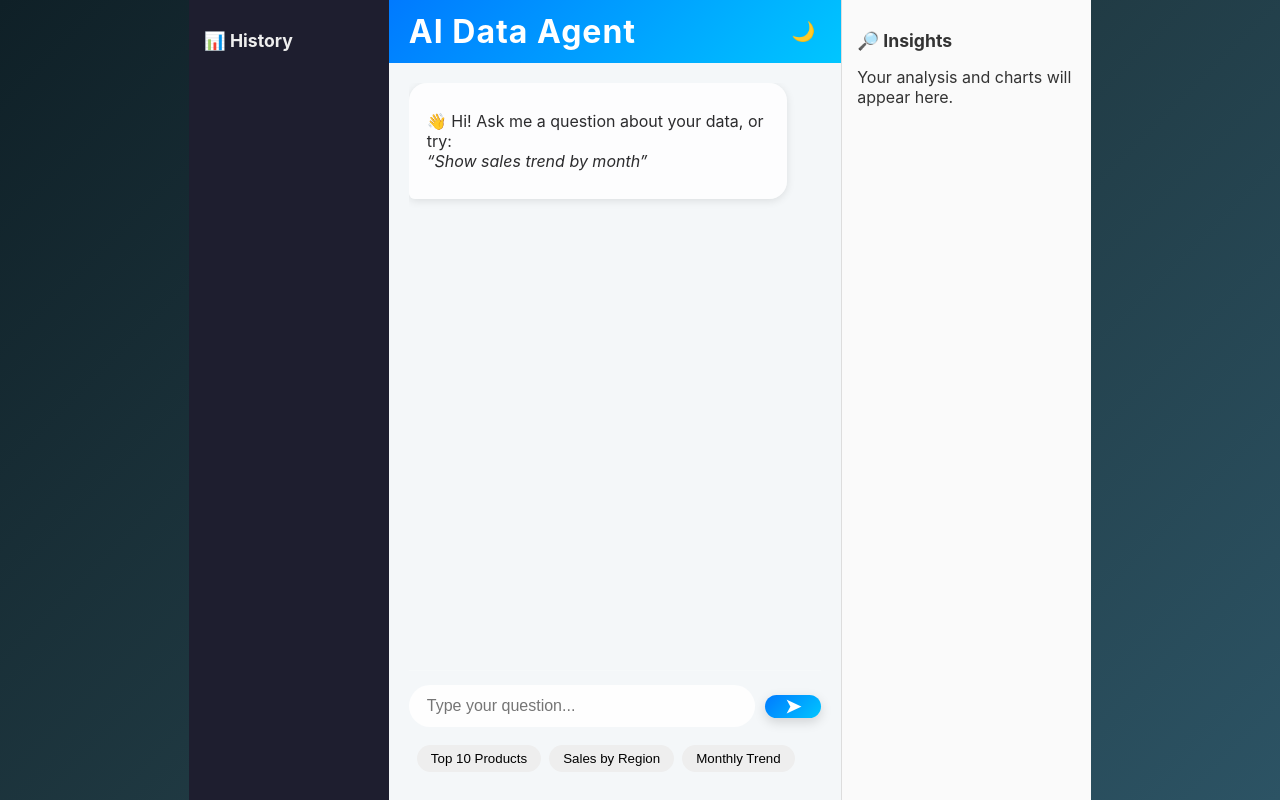
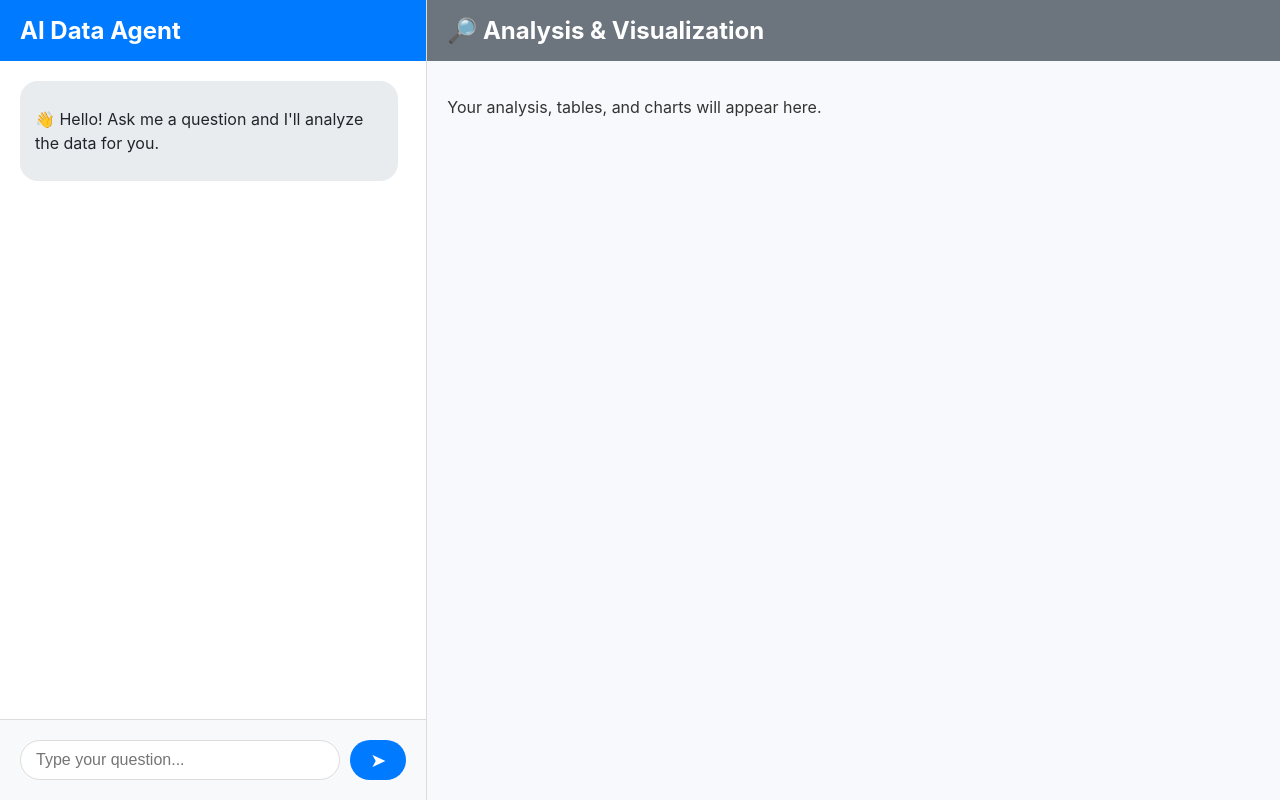
Before and after one commit to Yesh045/AI_Data_Agent, a Flask app: page / in a window 1280 px wide. Run offline with Flask 3, Linux system fonts and the light colour scheme.

Commit message:
Feat: Implement two-column dashboard and two-step AI analysis

```diff
--- a/agent_logic.py
+++ b/agent_logic.py
@@ -11,6 +11,10 @@ api_key = os.getenv("GOOGLE_API_KEY")
 if not api_key:
     raise ValueError("GOOGLE_API_KEY not found in .env file.")
 genai.configure(api_key=api_key)
+
+# --- MODEL REVERT ---
+# We are reverting to the 1.5 Flash model. It is highly capable and has
+# a more generous free tier, which will prevent the quota errors.
 model = genai.GenerativeModel('gemini-1.5-flash')
 
 # --- DATABASE INTERACTION ---
--- a/static/script.js
+++ b/static/script.js
@@ -2,16 +2,14 @@ document.addEventListener('DOMContentLoaded', () => {
     const userInput = document.getElementById('user-input');
     const sendBtn = document.getElementById('send-btn');
     const chatBox = document.getElementById('chat-box');
-
-    // Get references to our dashboard panels
     const insightBox = document.getElementById('insight-box');
     const downloadBtn = document.getElementById('download-chart-btn');
-    const suggestionChips = document.querySelectorAll('.chip');
 
     let chartInstance = null;
 
-    const sendMessage = async (prompt) => {
-        if (!prompt || prompt.trim() === '') return;
+    const sendMessage = async () => {
+        const prompt = userInput.value.trim();
+        if (!prompt) return;
 
         appendChatMessage(prompt, 'user-message');
         userInput.value = '';
@@ -33,7 +31,6 @@ document.addEventListener('DOMContentLoaded', () => {
             console.error('Error:', error);
             const errorData = { analysis: { summary: 'Sorry, a technical error occurred. Please check the server console.' } };
             updateChat(errorData);
-            updateInsights(errorData);
         }
     };
 
@@ -46,43 +43,45 @@ document.addEventListener('DOMContentLoaded', () => {
         const loadingMessage = chatBox.querySelector('.loading');
         let chatHtml = '';
 
-        if (data.chat_response) {
-            chatHtml = `<p>${data.chat_response}</p>`;
-        } else if (data.analysis && data.analysis.summary) {
-            chatHtml = `<p>${data.analysis.summary}</p>`;
-        } else {
-            chatHtml = `<p>I've updated the insights panel with your results.</p>`;
+        if (data.analysis && data.analysis.summary) {
+            chatHtml += `<p>${data.analysis.summary}</p>`;
+        }
+
+        // This correctly places the table in the chat message, fulfilling your request
+        if (data.results && data.results.length > 0) {
+            chatHtml += createTable(data.results);
         }
 
         if (loadingMessage) {
-            loadingMessage.innerHTML = chatHtml;
+            if (chatHtml.trim() === '') {
+                // If there's nothing to show, give a generic response
+                loadingMessage.innerHTML = "<p>I've processed your request. The results are in the insights panel.</p>";
+            } else {
+                loadingMessage.innerHTML = chatHtml;
+            }
             loadingMessage.classList.remove('loading');
-        } else {
-            appendChatMessage(chatHtml, 'bot-message');
         }
     };
 
     const updateInsights = (data) => {
-        // Always clear the panel and hide the button first for a fresh slate
         insightBox.innerHTML = '';
         downloadBtn.style.display = 'none';
 
-        if (data.sql) {
+        if (data.sql_query) {
             const details = document.createElement('details');
-            details.innerHTML = `<summary>Show SQL Query</summary><pre>${data.sql}</pre>`;
+            details.innerHTML = `<summary>Show SQL Query</summary><pre>${data.sql_query}</pre>`;
             insightBox.appendChild(details);
         }
 
+        // The chart is now the only other item in the insights panel
         if (data.analysis && data.analysis.chart_config) {
             const canvas = document.createElement('canvas');
             canvas.id = 'botChart';
             insightBox.appendChild(canvas);
             renderChart(data.analysis.chart_config, data.results);
-            downloadBtn.style.display = 'block'; // Show the download button only if a chart exists
-        } else if (data.results && data.results.length > 0) {
-            insightBox.innerHTML += createTable(data.results);
-        } else if (!data.sql && !data.chat_response) {
-             insightBox.innerHTML = '<p>No analysis to display. Ask a question!</p>';
+            downloadBtn.style.display = 'block';
+        } else if (!data.sql_query) {
+             insightBox.innerHTML = '<p>No analysis to display for this conversation.</p>';
         }
     };
 
@@ -106,14 +105,15 @@ document.addEventListener('DOMContentLoaded', () => {
     const downloadChart = () => {
         if (!chartInstance) return;
         const link = document.createElement('a');
-        link.href = chartInstance.toBase64Image();
+        link.href = chartInstance.toBase64Image('image/png', 1.0); // High quality
         link.download = 'ai_data_agent_chart.png';
         link.click();
     };
 
     const createTable = (data) => {
         const headers = Object.keys(data[0]);
-        let table = '<table><thead><tr>';
+        let table = '<div class="table-wrapper">'; // Wrapper for scrolling
+        table += '<table><thead><tr>';
         headers.forEach(h => table += `<th>${h}</th>`);
         table += '</tr></thead><tbody>';
         data.forEach(row => {
@@ -121,7 +121,7 @@ document.addEventListener('DOMContentLoaded', () => {
             headers.forEach(h => table += `<td>${row[h]}</td>`);
             table += '</tr>';
         });
-        table += '</tbody></table>';
+        table += '</tbody></table></div>';
         return table;
     };
 
@@ -129,28 +129,14 @@ document.addEventListener('DOMContentLoaded', () => {
         const messageDiv = document.createElement('div');
         messageDiv.className = `message ${className}`;
         if (isLoading) { messageDiv.classList.add('loading'); }
-
-        if (className === 'bot-message') {
-            messageDiv.innerHTML = content;
-        } else {
-            const p = document.createElement('p');
-            p.textContent = content;
-            messageDiv.appendChild(p);
-        }
+        messageDiv.innerHTML = content;
         chatBox.appendChild(messageDiv);
         chatBox.scrollTop = chatBox.scrollHeight;
     };
 
-    sendBtn.addEventListener('click', () => sendMessage(userInput.value));
+    sendBtn.addEventListener('click', sendMessage);
     userInput.addEventListener('keypress', (e) => {
-        if (e.key === 'Enter') sendMessage(userInput.value);
+        if (e.key === 'Enter') sendMessage();
     });
     downloadBtn.addEventListener('click', downloadChart);
-    suggestionChips.forEach(chip => {
-        chip.addEventListener('click', () => {
-            const prompt = chip.textContent;
-            userInput.value = prompt;
-            sendMessage(prompt);
-        });
-    });
 });
--- a/static/style.css
+++ b/static/style.css
@@ -1,254 +1,169 @@
-/* Base reset */
+/* General Setup */
 body {
-  font-family: "Inter", -apple-system, BlinkMacSystemFont, sans-serif;
-  background: linear-gradient(135deg, #0f2027, #203a43, #2c5364);
+    font-family: -apple-system, BlinkMacSystemFont, 'Segoe UI', Roboto, Helvetica, Arial, sans-serif;
+    background-color: #f0f2f5;
     margin: 0;
-  display: flex;
-  justify-content: center;
-  align-items: center;
-  min-height: 100vh;
     color: #333;
 }
 
-/* Glass container */
-.container.glass {
-  width: 95%;
-  max-width: 850px;
-  background: rgba(255, 255, 255, 0.15);
-  border-radius: 20px;
-  box-shadow: 0 10px 40px rgba(0,0,0,0.2);
-  backdrop-filter: blur(15px);
-  overflow: hidden;
+/* Dashboard Layout */
+.dashboard-container {
+    display: flex;
+    width: 100vw;
+    height: 100vh;
+}
+
+.chat-panel {
+    flex: 1; /* Takes up 1 part of the space */
+    min-width: 350px;
+    max-width: 450px;
     display: flex;
     flex-direction: column;
+    background-color: #ffffff;
+    border-right: 1px solid #dcdcdc;
 }
 
-/* Header */
-header {
-  padding: 22px;
-  background: linear-gradient(135deg, #007aff, #00c6ff);
-  text-align: center;
-  color: white;
-}
-header h1 {
-  margin: 0;
-  font-size: 2em;
-  letter-spacing: 1px;
-}
-header p {
-  margin: 4px 0 0;
-  opacity: 0.85;
+.analysis-panel {
+    flex: 2; /* Takes up 2 parts of the space, making it larger */
+    display: flex;
+    flex-direction: column;
+    background-color: #f7f9fc;
+    overflow-y: auto;
 }
 
-/* Chat window */
-.chat-window {
+/* Headers */
+header {
+    padding: 16px 20px;
+    background-color: #007aff;
+    color: white;
+    flex-shrink: 0;
     display: flex;
-  flex-direction: column;
+    justify-content: space-between;
+    align-items: center;
+}
+
+.analysis-panel header {
+    background-color: #6c757d;
+}
+
+header h1, header h2 {
+    margin: 0;
+    font-size: 1.5em;
+}
+
+/* Chat Area */
+.chat-box {
     flex-grow: 1;
+    overflow-y: auto;
     padding: 20px;
 }
 
-.chat-box {
-  flex-grow: 1;
-  overflow-y: auto;
-  margin-bottom: 20px;
-  padding-right: 10px;
-  height: 60vh;
-  scrollbar-width: thin;
-}
-.chat-box::-webkit-scrollbar {
-  width: 6px;
-}
-.chat-box::-webkit-scrollbar-thumb {
-  background: rgba(255,255,255,0.3);
-  border-radius: 10px;
-}
-
-/* Messages */
 .message {
-  margin-bottom: 14px;
-  padding: 12px 18px;
+    margin-bottom: 12px;
+    padding: 10px 15px;
     border-radius: 18px;
-  max-width: 85%;
+    max-width: 90%;
+    line-height: 1.5;
     animation: fadeIn 0.3s ease-in-out;
 }
 
 .user-message {
-  background: linear-gradient(135deg, #007aff, #8e2de2);
+    background-color: #007aff;
     color: white;
     align-self: flex-end;
-  border-bottom-right-radius: 6px;
-  box-shadow: 0 4px 12px rgba(0,0,0,0.15);
+    margin-left: auto;
 }
 
 .bot-message {
-  background-color: rgba(255,255,255,0.8);
-  color: #2c2c2e;
+    background-color: #e9ecef;
+    color: #212529;
     align-self: flex-start;
-  border-bottom-left-radius: 6px;
-  box-shadow: 0 2px 8px rgba(0,0,0,0.1);
 }
 
-.bot-message pre {
-  background: #1c1c1e;
-  color: #f2f2f2;
-  padding: 10px;
-  border-radius: 8px;
-  overflow-x: auto;
+.input-area {
+    display: flex;
+    padding: 20px;
+    border-top: 1px solid #dcdcdc;
+    background-color: #f8f9fa;
 }
 
-.bot-message table {
-  width: 100%;
-  border-collapse: collapse;
-  margin-top: 10px;
-  font-size: 0.9em;
-}
-.bot-message th, .bot-message td {
-  border: 1px solid #ddd;
-  padding: 6px 10px;
-}
-.bot-message th {
-  background: #f4f7f9;
+#user-input {
+    flex-grow: 1;
+    border: 1px solid #dcdcdc;
+    border-radius: 20px;
+    padding: 10px 15px;
+    font-size: 1em;
+    outline: none;
 }
 
-/* Chart container */
-.chart-container {
-  margin-top: 15px;
-  padding: 10px;
-  background: white;
-  border-radius: 12px;
-  box-shadow: 0 4px 12px rgba(0,0,0,0.1);
-}
-
-/* Input */
-.input-area {
-  display: flex;
-  border-top: 1px solid rgba(255,255,255,0.2);
-  padding: 14px 0 10px;
-  align-items: center;
-}
-#user-input {
-  flex-grow: 1;
-  border: none;
-  border-radius: 25px;
-  padding: 12px 18px;
-  font-size: 1em;
-  outline: none;
-  background: rgba(255,255,255,0.9);
-}
 #send-btn {
     margin-left: 10px;
-  background: linear-gradient(135deg, #007aff, #00c6ff);
+    background-color: #007aff;
     color: white;
     border: none;
     padding: 0 20px;
-  border-radius: 25px;
+    border-radius: 20px;
     font-size: 1.2em;
-  font-weight: bold;
     cursor: pointer;
-  box-shadow: 0 4px 12px rgba(0,0,0,0.15);
-  transition: transform 0.2s ease, background 0.3s;
-}
-#send-btn:hover {
-  transform: scale(1.05);
 }
 
-/* Typing indicator */
-.loading::after {
-  content: " ⠋";
-  animation: dots 1s steps(5, end) infinite;
-}
-@keyframes dots {
-  0%, 20% { content: " ⠋"; }
-  40% { content: " ⠙"; }
-  60% { content: " ⠹"; }
-  80% { content: " ⠸"; }
-  100% { content: " ⠋"; }
+/* Analysis Area */
+.insight-box {
+    padding: 20px;
+    flex-grow: 1;
 }
 
-/* Fade in animation */
+.insight-box table {
+    width: 100%;
+    border-collapse: collapse;
+    margin-top: 15px;
+}
+
+.insight-box th, .insight-box td {
+    border: 1px solid #dcdcdc;
+    padding: 8px 12px;
+    text-align: left;
+}
+
+.insight-box th {
+    background-color: #e9ecef;
+}
+
+.insight-box details {
+    background-color: #f8f9fa;
+    border: 1px solid #dcdcdc;
+    padding: 10px;
+    border-radius: 8px;
+    margin-bottom: 15px;
+}
+
+.insight-box pre {
+    background-color: #212529;
+    color: #f8f9fa;
+    padding: 10px;
+    border-radius: 4px;
+    white-space: pre-wrap;
+    word-wrap: break-word;
+}
+
+/* This ensures the chart uses the available space correctly */
+.insight-box canvas {
+    max-width: 100%;
+    height: auto !important; /* Override default chart.js inline style */
+}
+
+#download-chart-btn {
+    background-color: #28a745;
+    color: white;
+    border: none;
+    padding: 8px 16px;
+    border-radius: 5px;
+    font-weight: 600;
+    cursor: pointer;
+}
+
+/* Animation */
 @keyframes fadeIn {
-  from { opacity: 0; transform: translateY(5px); }
+    from { opacity: 0; transform: translateY(10px); }
     to { opacity: 1; transform: translateY(0); }
 }
-/* Layout grid */
-.layout {
-  display: grid;
-  grid-template-columns: 200px 1fr 250px;
-  height: 100vh;
-}
-
-/* Sidebar */
-.sidebar {
-  background: #1e1e2f;
-  color: #eee;
-  padding: 15px;
-  overflow-y: auto;
-}
-.sidebar h2 {
-  font-size: 1.1em;
-  margin-bottom: 10px;
-}
-.sidebar ul {
-  list-style: none;
-  padding: 0;
-}
-.sidebar li {
-  padding: 8px;
-  cursor: pointer;
-  border-radius: 6px;
-}
-.sidebar li:hover {
-  background: rgba(255,255,255,0.1);
-}
-
-/* Main */
-.main {
-  display: flex;
-  flex-direction: column;
-  background: #f4f7f9;
-}
-.main header {
-  background: linear-gradient(135deg,#007aff,#00c6ff);
-  color: white;
-  padding: 12px 20px;
-  display: flex;
-  justify-content: space-between;
-  align-items: center;
-}
-#theme-toggle {
-  border: none;
-  background: transparent;
-  font-size: 1.2em;
-  cursor: pointer;
-  color: white;
-}
-
-/* Suggestions */
-.suggestions {
-  display: flex;
-  gap: 8px;
-  padding: 8px;
-}
-.chip {
-  background: #eee;
-  border: none;
-  padding: 6px 14px;
-  border-radius: 16px;
-  cursor: pointer;
-}
-.chip:hover {
-  background: #ddd;
-}
-
-/* Insights Panel */
-.insights {
-  background: #fafafa;
-  border-left: 1px solid #ddd;
-  padding: 15px;
-  overflow-y: auto;
-}
-.insights h2 {
-  font-size: 1.1em;
-  margin-bottom: 10px;
-}
--- a/templates/index.html
+++ b/templates/index.html
@@ -3,52 +3,38 @@
 <head>
     <meta charset="UTF-8" />
     <meta name="viewport" content="width=device-width, initial-scale=1.0">
-  <title>AI Data Agent</title>
+    <title>AI Data Agent Dashboard</title>
     <link rel="stylesheet" href="/static/style.css">
     <script src="https://cdn.jsdelivr.net/npm/chart.js"></script>
 </head>
 <body>
-  <div class="layout">
-
-    <aside class="sidebar">
-      <h2>📊 History</h2>
-      <ul id="history"></ul>
-    </aside>
-
-    <main class="main">
+    <div class="dashboard-container">
+        <!-- Left Panel for Chat -->
+        <div class="chat-panel">
             <header>
                 <h1>AI Data Agent</h1>
-        <button id="theme-toggle">🌙</button>
             </header>
-
-      <div class="chat-window">
             <div id="chat-box" class="chat-box">
                 <div class="message bot-message">
-            <p>👋 Hi! Ask me a question about your data, or try:<br>
-              <em>“Show sales trend by month”</em></p>
+                    <p>👋 Hello! Ask me a question and I'll analyze the data for you.</p>
                 </div>
             </div>
-
             <div class="input-area">
                 <input type="text" id="user-input" placeholder="Type your question...">
                 <button id="send-btn">➤</button>
             </div>
+        </div>
 
-        <div class="suggestions">
-          <button class="chip">Top 10 Products</button>
-          <button class="chip">Sales by Region</button>
-          <button class="chip">Monthly Trend</button>
+        <!-- Right Panel for Analysis -->
+        <div class="analysis-panel">
+            <header>
+                <h2>🔎 Analysis & Visualization</h2>
+                <button id="download-chart-btn" style="display: none;">Download Chart</button>
+            </header>
+            <div id="insight-box" class="insight-box">
+                <p>Your analysis, tables, and charts will appear here.</p>
             </div>
         </div>
-    </main>
-
-    <aside class="insights">
-      <h2>🔎 Insights</h2>
-      <div id="insight-box">
-        <p>Your analysis and charts will appear here.</p>
-      </div>
-      <button id="download-chart-btn" class="download-btn" style="display: none;">Download Chart</button>
-    </aside>
     </div>
 
     <script src="/static/script.js"></script>
```
Lines whose indentation alone changed are shown as unchanged.
